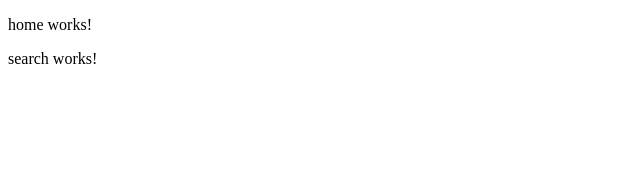
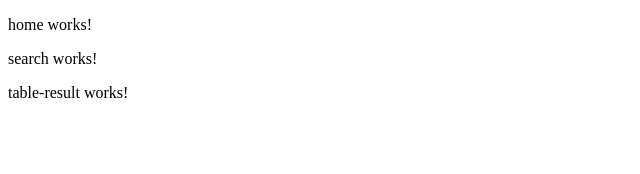
Before and after one commit to claudiucapraru/demo1, an Angular app in the folder demo1/: page /home in a window 1280 px wide. Shown: the top 174 px of the page, without its empty margins (0-640 px from the left). Built offline with nearby package versions, Linux system fonts and the light colour scheme.

Commit message:
added table-result component

```diff
--- a/demo1/src/app/app.module.ts
+++ b/demo1/src/app/app.module.ts
@@ -6,12 +6,14 @@ import { AppComponent } from './app.component';
 import { SearchComponent } from './search/search.component';
 import { HomeComponent } from './home/home.component';
 import { BrowserAnimationsModule } from "@angular/platform-browser/animations";
+import { TableResultComponent } from './table-result/table-result.component';
 
 @NgModule({
   declarations: [
     AppComponent,
     SearchComponent,
-    HomeComponent
+    HomeComponent,
+    TableResultComponent
   ],
   imports: [
     BrowserModule,
--- a/demo1/src/app/home/home.component.html
+++ b/demo1/src/app/home/home.component.html
@@ -1,2 +1,3 @@
 <p>home works!</p>
 <app-search></app-search>
+<app-table-result></app-table-result>
--- /dev/null
+++ b/demo1/src/app/table-result/table-result.component.html
@@ -0,0 +1 @@
+<p>table-result works!</p>
--- /dev/null
+++ b/demo1/src/app/table-result/table-result.component.ts
@@ -0,0 +1,15 @@
+import { Component, OnInit } from '@angular/core';
+
+@Component({
+  selector: 'app-table-result',
+  templateUrl: './table-result.component.html',
+  styleUrls: ['./table-result.component.scss']
+})
+export class TableResultComponent implements OnInit {
+
+  constructor() { }
+
+  ngOnInit(): void {
+  }
+
+}
```
Also changed, not shown: demo1/src/app/table-result/table-result.component.scss (added), 1 other file (tests, documents, lock files or other folders).
